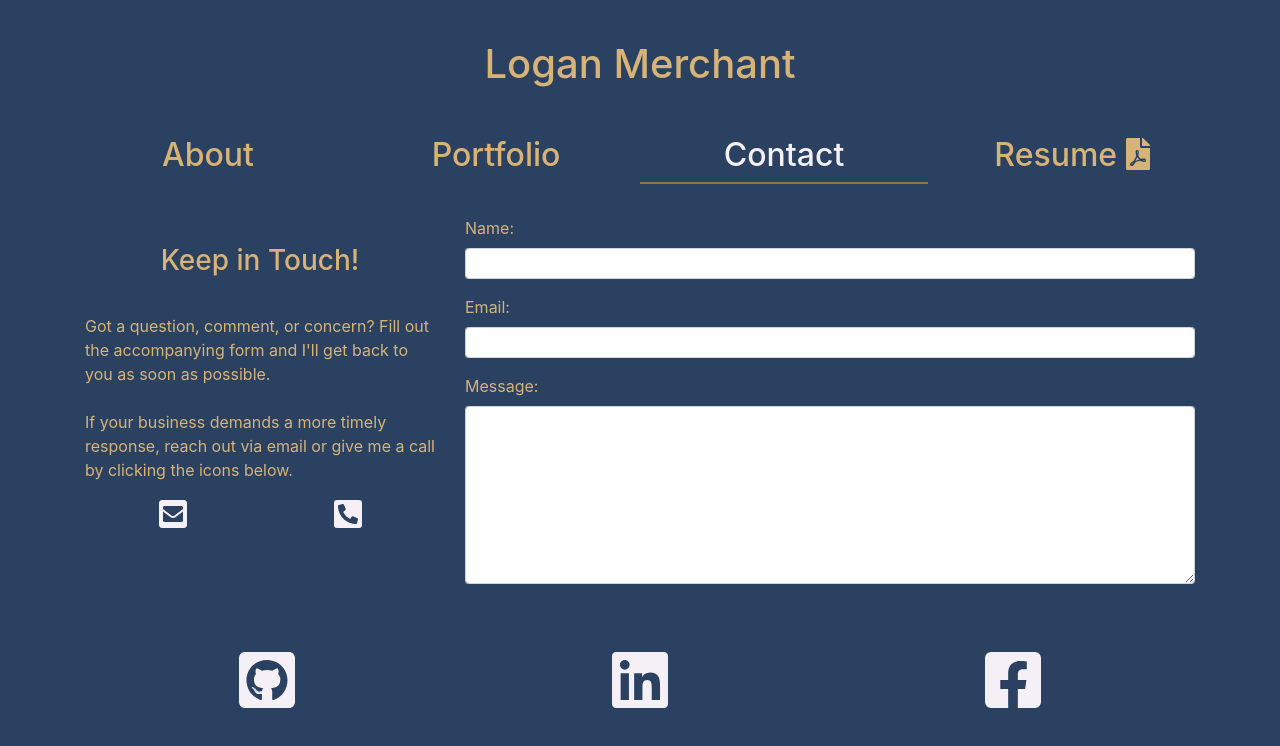
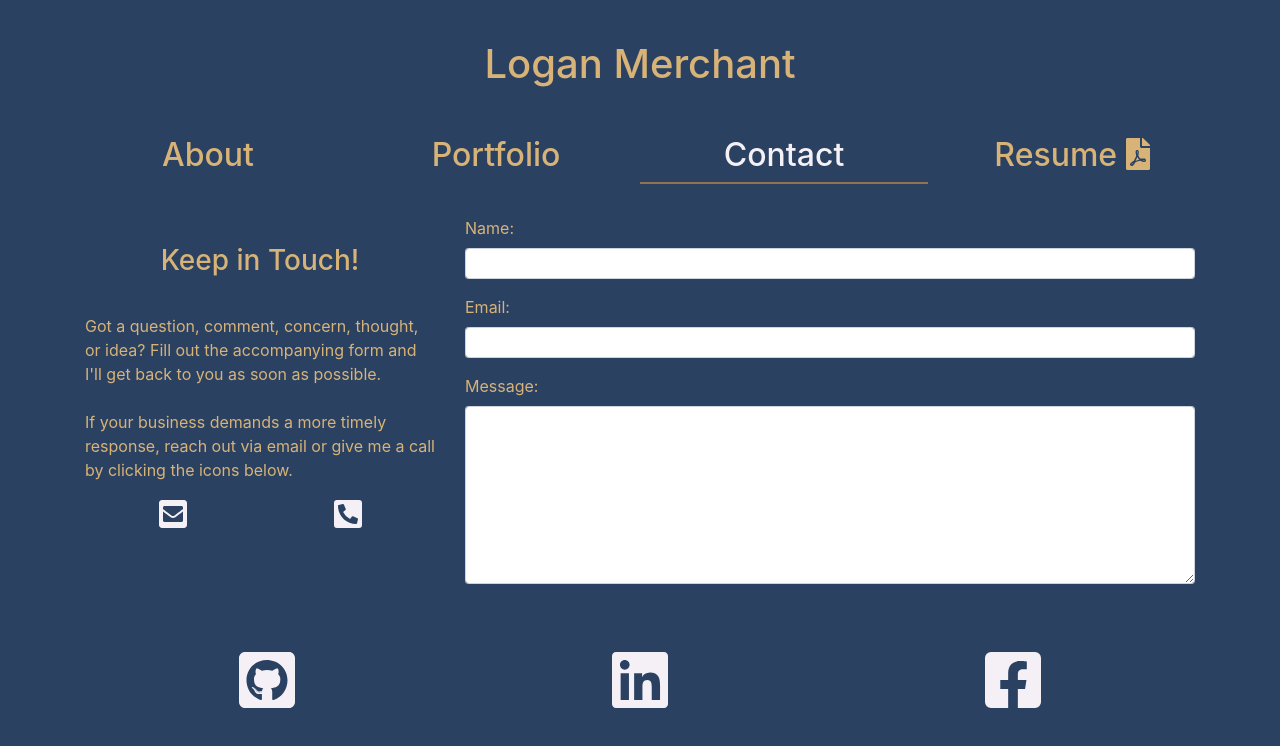
Before and after one commit to LoganMerchant/super-duper-portfolio, a React (Create React App) app: page / in a window 1280 px wide. Both pictures are taken after a click on the element "Contact". Shown: the top 746 px of the page. Built offline with nearby package versions, Linux system fonts and the light colour scheme.

Commit message:
add emailjs functionality

```diff
--- a/src/pages/Contact.js
+++ b/src/pages/Contact.js
@@ -4,6 +4,7 @@ import Row from "react-bootstrap/Row";
 import Col from "react-bootstrap/Col";
 import Form from "react-bootstrap/Form";
 import Button from "react-bootstrap/Button";
+import emailjs from "emailjs-com";
 import { FontAwesomeIcon } from "@fortawesome/react-fontawesome";
 import {
   faEnvelopeSquare,
@@ -57,6 +58,26 @@ function Contact() {
   function handleSubmit(evt) {
     evt.preventDefault();
 
+    emailjs
+      .send(
+        process.env.REACT_APP_EMAILJS_SERVICE,
+        process.env.REACT_APP_EMAILJS_TEMPLATE,
+        {
+          from_name: name,
+          from_email: email,
+          message,
+        },
+        process.env.REACT_APP_EMAILJS_USER
+      )
+      .then(
+        (result) => {
+          console.log(result.text);
+        },
+        (error) => {
+          console.log(error.text);
+        }
+      );
+
     // Displays success message for 3 seconds
     setSuccessMessage(true);
 
@@ -82,8 +103,8 @@ function Contact() {
       <Col sm="12" md="4">
         <h3 className="title">Keep in Touch!</h3>
         <p>
-          Got a question, comment, or concern? Fill out the accompanying form
-          and I'll get back to you as soon as possible.
+          Got a question, comment, concern, thought, or idea? Fill out the
+          accompanying form and I'll get back to you as soon as possible.
           <br />
           <br />
           If your business demands a more timely response, reach out via email
```
